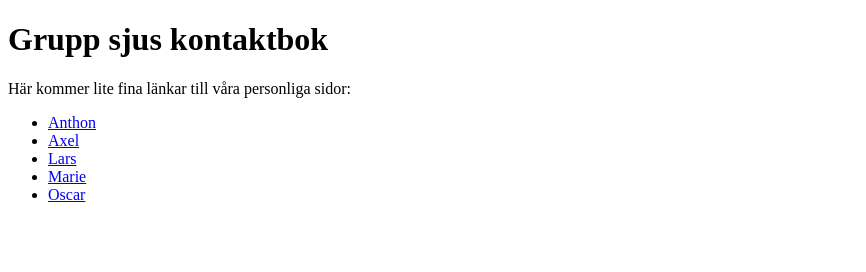
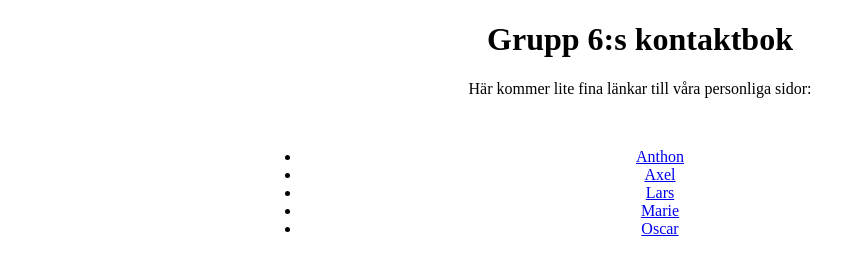
Before and after one commit to anthonwellsjo/hackaton-kontaktbok, a plain HTML site: page index.html in a window 1280 px wide. Shown: the whole page, without its empty margins (0-866 px from the left). Drawn offline with Linux system fonts and the light colour scheme.

Commit message:
centrerad indexsida

```diff
--- a/index.html
+++ b/index.html
@@ -1,14 +1,26 @@
 <!DOCTYPE html>
 <html lang="en">
+
 <head>
     <meta charset="UTF-8">
     <meta name="viewport" content="width=device-width, initial-scale=1.0">
     <title>Kontaktbok</title>
+    <style>
+        body {
+            text-align: center;
+        }
+
+        .container {
+            margin: 0 20% 0 20%;
+        }
+    </style>
 </head>
+
 <body>
-    <div>
-        <h1>Grupp sjus kontaktbok</h1>
+    <div class="container">
+        <h1>Grupp 6:s kontaktbok</h1>
         <p>Här kommer lite fina länkar till våra personliga sidor:</p>
+        <br>
         <ul>
             <li><a href="anthon_wellsjo.html">Anthon</a></li>
             <li><a href="axel_svahn.html">Axel</a></li>
@@ -18,4 +30,5 @@
         </ul>
     </div>
 </body>
+
 </html>
```
Lines whose indentation alone changed are shown as unchanged.
